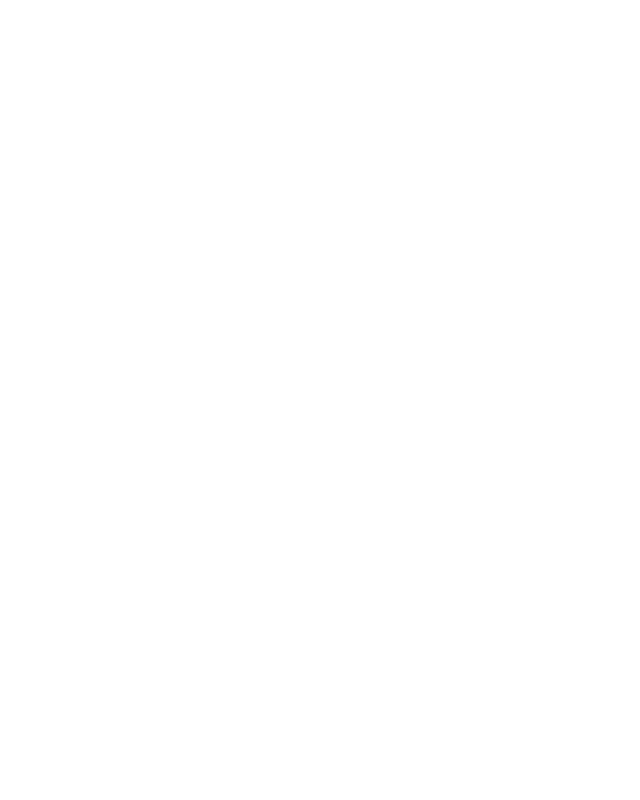
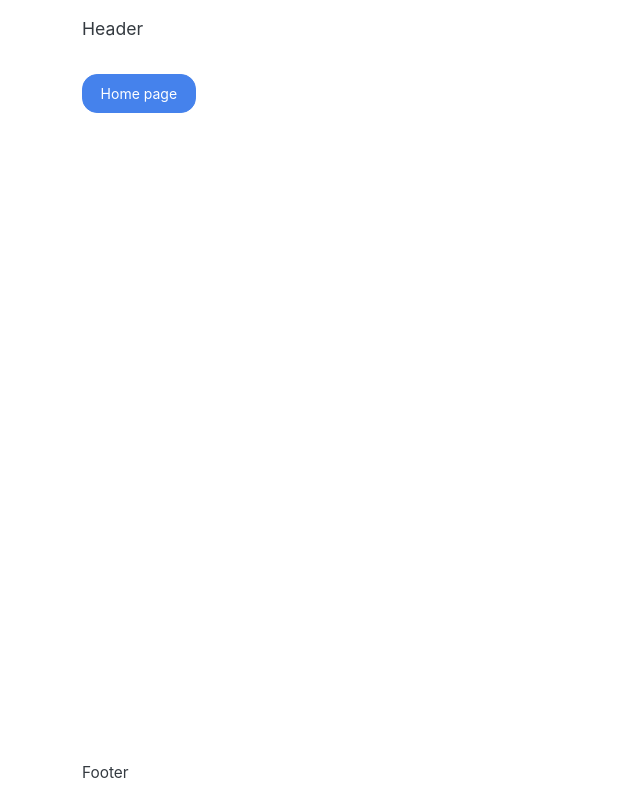
Before and after one commit to Mike-Opanasiuk/Animals, a React (Create React App) app in the folder client/: page / in a window 1280 px wide. Shown: the whole page, without its empty margins (0-640 px from the left). Built offline with nearby package versions, Linux system fonts and the light colour scheme.

Commit message:
initialize project structure and add router

```diff
--- /dev/null
+++ b/client/src/components/Footer/Footer.tsx
@@ -0,0 +1,5 @@
+export const Footer = () => {
+    return (
+        <footer className="mt-3 mb-3">Footer</footer>
+    )
+}
--- /dev/null
+++ b/client/src/components/Header/Header.tsx
@@ -0,0 +1,5 @@
+export const Header = () => {
+    return (
+        <header className="mt-3 mb-3">Header</header>
+    )
+}
--- /dev/null
+++ b/client/src/components/Layout/Layout.tsx
@@ -0,0 +1,20 @@
+import { Container } from "react-bootstrap"
+import { Header } from "../Header/Header"
+import { Outlet } from "react-router-dom"
+import { Footer } from "../Footer/Footer"
+
+export const Layout = () => {
+    return (
+        <Container className="d-flex flex-column" style={{ "height": "100vh"}}>
+
+            <Header></Header>
+
+            <main className="flex-fill mt-3 mb-3">
+                <Outlet></Outlet>
+            </main>
+
+            <Footer></Footer>
+
+        </Container>
+    )
+}
--- /dev/null
+++ b/client/src/pages/HomePage.tsx
@@ -0,0 +1,7 @@
+import Button from 'react-bootstrap/Button';
+
+export const HomePage = () => {
+    return (
+        <Button>Home page</Button>
+    )
+}
--- /dev/null
+++ b/client/src/router.tsx
@@ -0,0 +1,11 @@
+import { Route, createBrowserRouter, createRoutesFromElements } from 'react-router-dom';
+import { Layout } from './components/Layout/Layout';
+import { HomePage } from './pages/HomePage';
+
+export const router = createBrowserRouter(
+    createRoutesFromElements(
+        <Route path='/' element={<Layout />}>
+            <Route index element={<HomePage />}></Route>
+        </Route>
+    )
+)
```
Also changed, not shown: client/package.json (+7 -0 lines), client/src/index.tsx (+7 -1 lines), 1 other file (tests, documents, lock files or other folders).
